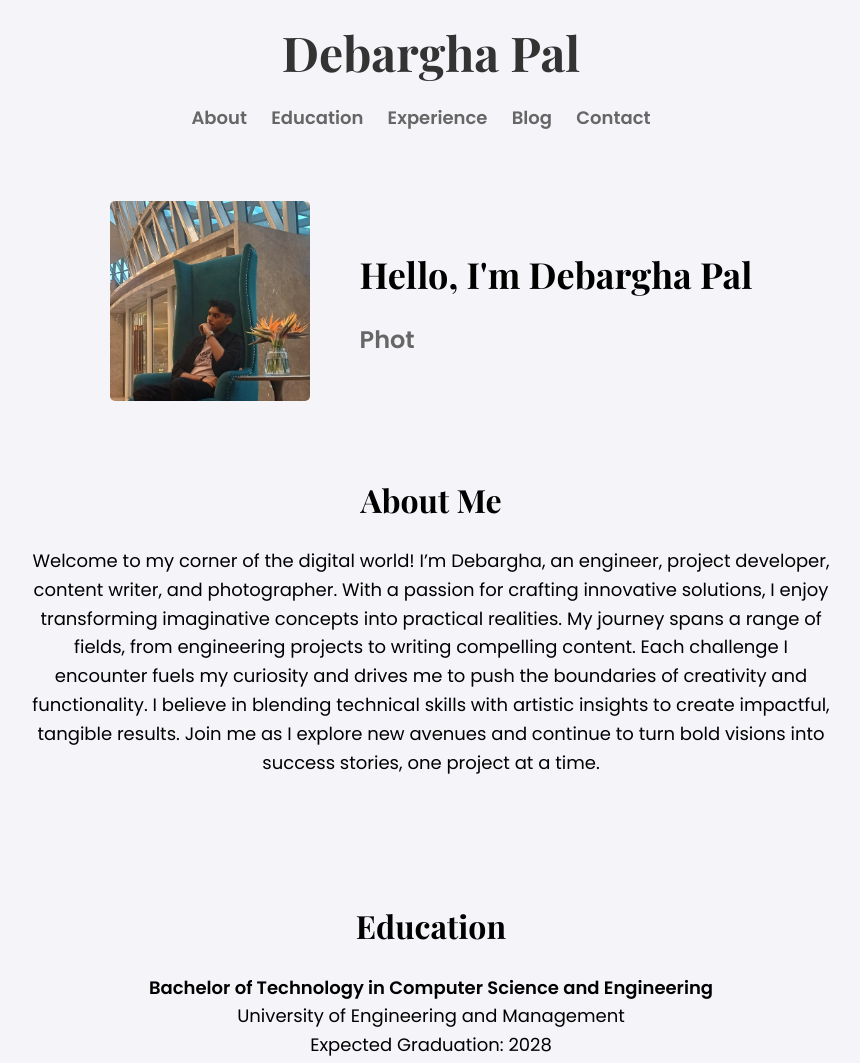
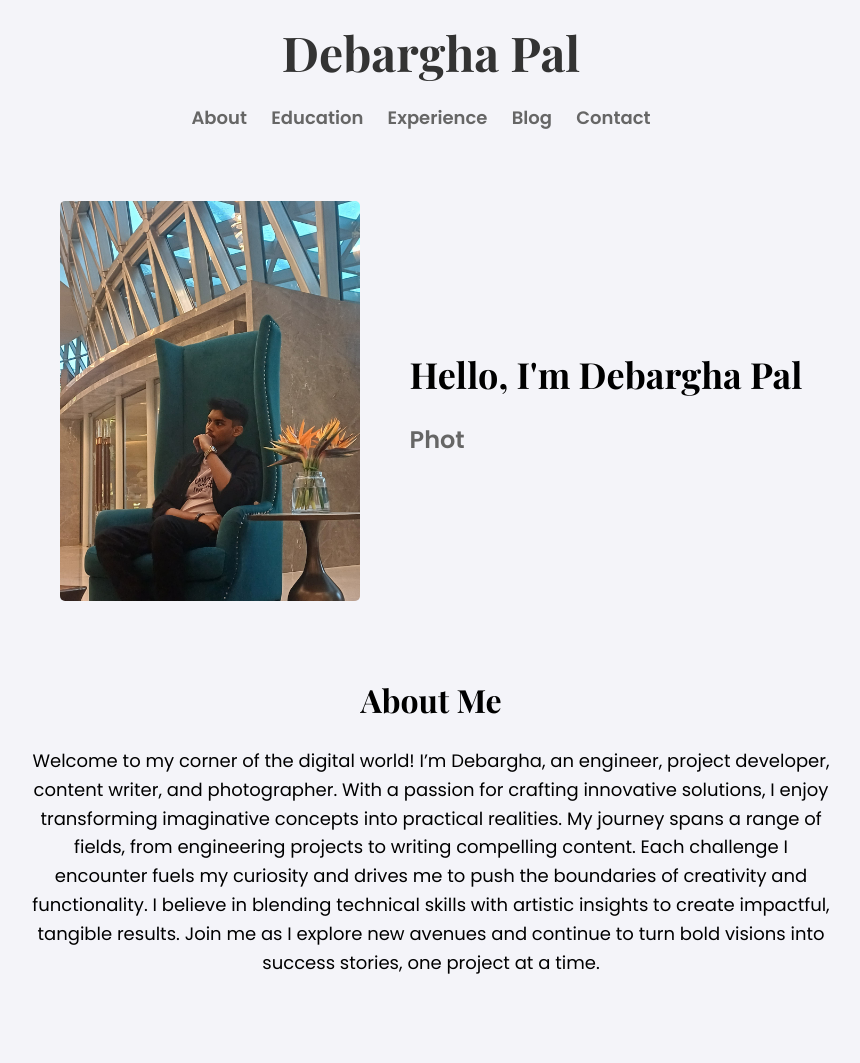
Before and after one commit to debargha07/Debargha_pal, a plain HTML site: page index.html in a window 1280 px wide. Shown: the top 1063 px of the page, without its empty margins (209-1069 px from the left). Drawn offline with nearby package versions, Linux system fonts and the light colour scheme.

Commit message:
Update index.html

```diff
--- a/index.html
+++ b/index.html
@@ -57,8 +57,8 @@
       margin-top: 50px;
     }
     #intro img {
-      width: 200px;
-      height: 200px;
+      width: 300px;
+      height: 400px;
       object-fit: cover;
       border-radius: 5px;
       margin-right: 50px; /* Spacing between the image and text */
```
